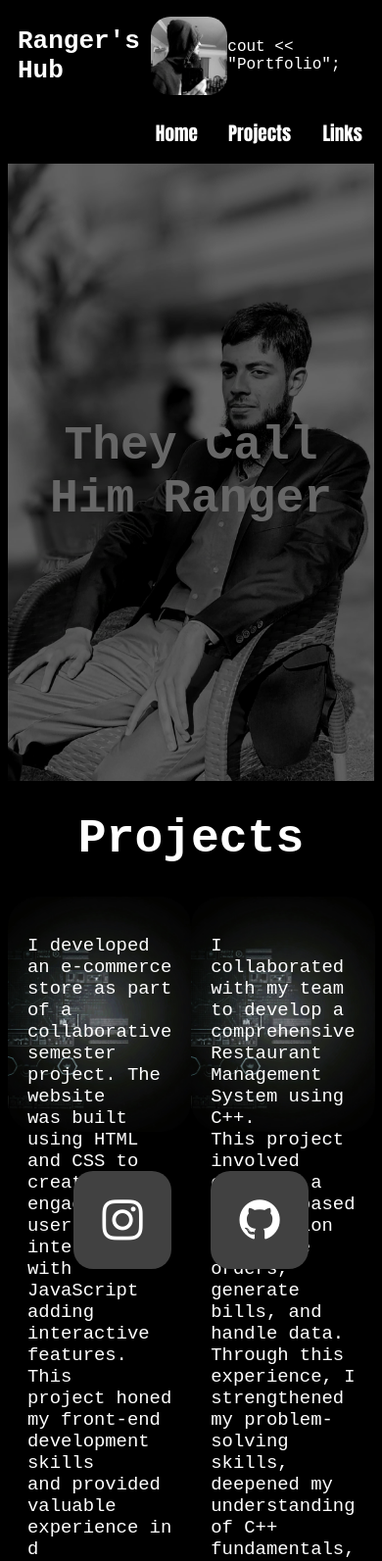
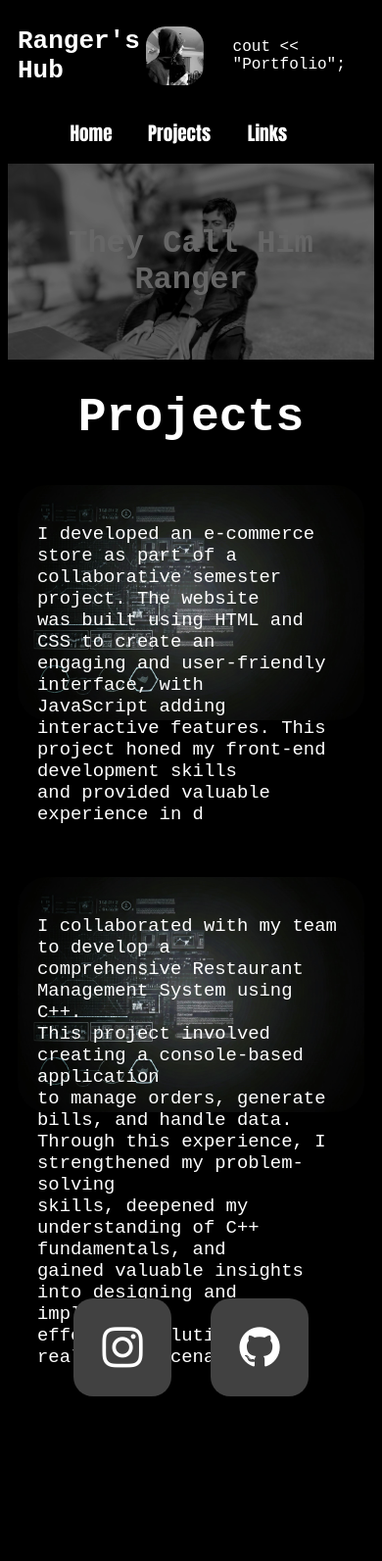
Before and after one commit to striderr1o1/portfolioweb, a plain HTML site: page index.html in a window 390 px wide. Shown: the top 1593 px of the page at 98% size. After the commit the page ends 1453 px from the top, so only its background shows below. Drawn offline with Linux system fonts and the light colour scheme.

Commit message:
added media screen

```diff
--- a/index.html
+++ b/index.html
@@ -17,7 +17,7 @@
     </header>
     <nav >
         <ul id = "menu">
-            <div class="items" id="item1"><li class="listitems"><a href="home.html">Home</a></li></div>
+            <div class="items" id="item1"><li class="listitems"><a href="index.html">Home</a></li></div>
             <div class="items" id="item2"><li class="listitems"><a href="#projheading">Projects</a></li></div>
             <div class="items" id="item3"><li class="listitems"><a href="#logolargecont">Links</a></li></div>
         </ul>
--- a/style.css
+++ b/style.css
@@ -188,3 +188,187 @@ nav{
 a{
     text-decoration: none;
 }
+@media screen and (max-width: 450px)
+{
+    #logo{
+        height:60px;
+        width:60px;
+        border-radius:20px;
+        transition: 0.3s ease;
+    }
+    #logo:hover{
+        height:65px;
+        width:65px;
+        border-radius:20px;
+        transition: 0.3s ease;
+    }
+    #headnote{
+        color:white;
+        font-family: monospace;
+        font-size:1rem;
+        margin-left:30px;
+    }
+    #covercont{
+        position: relative;
+        height: 200px;
+        width:auto;
+        background-image: url("WhatsApp Image 2024-12-27 at 23.31.19_5a5e66e1.jpg");
+        transition: 0.3s ease;
+        background-position: center;
+        background-size: cover;
+        opacity: 0.4;
+
+    }
+    #covernote{
+        color:white;
+
+        font-size: 2rem;
+        display: flex;
+        position: absolute;
+
+    justify-content: center;
+    top: 0;
+    bottom: 0;
+    left: 0;
+    right: 0;
+    align-items: center;
+    text-align: center;
+    font-family: monospace;
+
+    }
+    .notes{
+        color: white;
+        font-family: monospace;
+        font-size: 0.5cm;
+    }
+    .workcontainer{
+        margin-top: 30px;
+        margin-bottom: 20px;
+        display: flex;
+        flex-direction: column;
+        justify-content: space-evenly;
+
+    }
+    .containers{
+        background-image: url("Gemini_Generated_Image_dh37yydh37yydh37.jpg");
+        background-position: center;
+        background-size: cover;
+        border-radius: 30px;
+        padding: 20px;
+        height: 200px;
+        margin:10px;
+        width: auto;
+        transition: 0.3s ease;
+
+    }
+    .containers:hover{
+        background-image: url("Gemini_Generated_Image_dh37yydh37yydh37.jpg");
+        background-position: center;
+        background-size: cover;
+        border-radius: 30px;
+        padding: 10px;
+        height: 220px;
+        margin:10px;
+        width: auto;
+        transition: 0.3s ease;
+
+    }
+    #rms{
+        margin-top: 150px;
+    }
+    #projheading{
+        color:white;
+        font-size: 3rem;
+        text-align: center;
+        font-family: monospace;
+    }
+    #menu{
+        display: flex;
+        flex-direction: row;
+        justify-content:flex-start;
+
+    }
+    .items{
+        background-color:black;
+        display: flex;
+        flex-direction: column;
+        justify-content: center;
+        align-items: center;
+        height:30px;
+        width:70px;
+        font-size: larger;
+        border-radius: 15px;
+        transition: 0.3s ease;
+        font-family: Impact, Haettenschweiler, 'Arial Narrow Bold', sans-serif;
+
+    }
+    .items:hover{
+        background-color:grey;
+        display: flex;
+        flex-direction: column;
+        justify-content: center;
+        align-items: center;
+        height:40px;
+        width:80px;
+        font-size: larger;
+        border-radius: 15px;
+        transition: 0.3s ease;
+        font-family: Impact, Haettenschweiler, 'Arial Narrow Bold', sans-serif;
+
+    }
+    nav{
+        transition: 1s ease;
+    }
+    .items a{
+        color:white;
+    }
+    #item1{
+        margin-left:10px;
+
+    }
+    #item2{
+        margin-left:20px;
+    }
+    #item3{
+        margin-left:20px;
+    }
+    #logolargecont{
+        margin-top:100px;
+        display: flex;
+        flex-direction: row;
+        justify-content: center;
+
+    }
+    .logocont{
+        background-color: rgb(65, 65, 65);
+        height:100px;
+        width:100px;
+        display: flex;
+        flex-direction: row;
+        justify-content: center;
+        align-items: center;
+        font-size: 3rem;
+        border-radius:20px;
+        margin-top:80px;
+        transition: 0.3s ease;
+
+    }
+    .logocont:hover{
+        background-color: black;
+        height:100px;
+        width:100px;
+        display: flex;
+        flex-direction: row;
+        justify-content: center;
+        align-items: center;
+        font-size: 3.5rem;
+        border-radius:20px;
+        margin-top:80px;
+        transition: 0.3s ease;
+
+    }
+    a{
+        text-decoration: none;
+    }
+
+}
```
